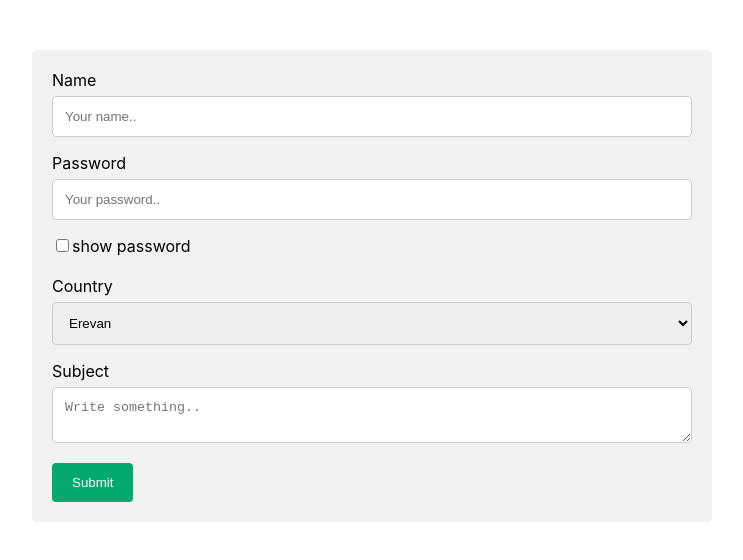
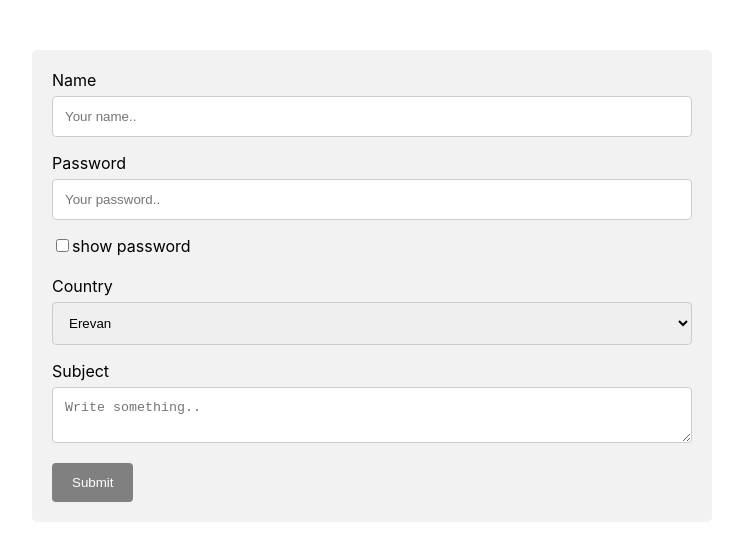
Before and after one commit to MartirosSahakyan/BootCampProject, a React (Create React App) app in the folder ReactIntro/Form/: page / in a window 1280 px wide. Shown: the top 560 px of the page, without its empty margins (268-1011 px from the left). Built offline with nearby package versions, Linux system fonts and the light colour scheme.

Commit message:
feat(Form->App.js): add form validate function

```diff
--- a/ReactIntro/Form/src/App.css
+++ b/ReactIntro/Form/src/App.css
@@ -16,6 +16,16 @@
   border-radius: 4px;
   cursor: pointer;
 }
+.disable_form-submit{
+    background-color: grey;
+  color: white;
+  padding: 12px 20px;
+  border: none;
+  border-radius: 4px;
+  cursor: no-drop;
+}
+
+
 .form-submit:hover {
   background-color: #45a049;
 }
--- a/ReactIntro/Form/src/App.js
+++ b/ReactIntro/Form/src/App.js
@@ -1,59 +1,68 @@
 import React from "react";
 import "./App.css";
 
-const cities = [, 'Hrazdan','Gyumri', 'Erevan', 'Vanadzor','Gavar']
-class App extends React.Component {
-
-  constructor(){
-    super()
-    this.state = {
-      name: '',
-      pass: '',
-      city: 'Erevan',
-      subject: '',
-      isPassShown: false
-    }
+const cities = ["Hrazdan", "Gyumri", "Erevan", "Vanadzor", "Gavar"];
+function isFormFilled(formFields = {}) {
+  return Object.values(formFields).every((el) => String(el).length);
 }
 
-  handleFormSubmit = (evt)=>{
+class App extends React.Component {
+  constructor() {
+    super();
+    this.state = {
+      name: "",
+      pass: "",
+      city: "Erevan",
+      subject: "",
+      isPassShown: false,
+    };
+  }
+
+  handleFormSubmit = (evt, state) => {
+    // console.log(isFormFilled(this.state));
+    if (isFormFilled(state)) {
       console.log(this.state);
-    evt.preventDefault()
     }
-  handleName = ({target: {value}}) => {
+    evt.preventDefault();
+  };
+
+  handleName = ({ target: { value } }) => {
     this.setState({
-      name: value
-    })
-  }
-  handlePassword = ({target: {value}}) => {
+      name: value,
+    });
+  };
+  handlePassword = ({ target: { value } }) => {
     this.setState({
-      pass: value
-    })
-  }
-  handlePassShow = ()=>{
+      pass: value,
+    });
+  };
+  handlePassShow = () => {
     this.setState({
-      isPassShown: !this.state.isPassShown
-    })
-  }
-  handleSubject = ({target: {value}})=>{
+      isPassShown: !this.state.isPassShown,
+    });
+  };
+  handleSubject = ({ target: { value } }) => {
     this.setState({
-      subject: value
-    })
-  }
-  handleCity = ({target: {value}})=>{
+      subject: value,
+    });
+  };
+  handleCity = ({ target: { value } }) => {
     this.setState({
-      city: value
-    })
-  }
-  render (){
-    const {isPassShown, city} = this.state
+      city: value,
+    });
+  };
+
+  render() {
+    const { isPassShown, city } = this.state;
+
     return (
       <div className="App">
         <div className="form-container">
-          <form onSubmit={this.handleFormSubmit}>
+          <form onSubmit={(evt) => this.handleFormSubmit(evt, this.state)}>
             <label>
               Name
               <input
-              required
+                // required
                 className="form-fields"
                 type="text"
                 placeholder="Your name.."
@@ -63,9 +72,9 @@ class App extends React.Component {
             <label>
               Password
               <input
-                required
+                // required
                 className="form-fields"
-                type={isPassShown ? 'text' : "password"}
+                type={isPassShown ? "text" : "password"}
                 placeholder="Your password.."
                 onChange={this.handlePassword}
               />
@@ -77,14 +86,18 @@ class App extends React.Component {
             <br /> <br />
             <label>
               Country
-            <select onChange={this.handleCity} className="form-fields" value={city}>
-              {
-                cities.map((city,index)=>{
-                  return(
-                    <option key={index} value={city}>{city}</option>
-                  )
-                })
-              }
+              <select
+                onChange={this.handleCity}
+                className="form-fields"
+                value={city}
+              >
+                {cities.map((city, index) => {
+                  return (
+                    <option key={index} value={city}>
+                      {city}
+                    </option>
+                  );
+                })}
               </select>
             </label>
             <label>
@@ -95,7 +108,15 @@ class App extends React.Component {
                 onChange={this.handleSubject}
               ></textarea>
             </label>
-            <input className="form-submit" type="submit" />
+            <input
+              disabled={!isFormFilled(this.state)}
+              className={
+                isFormFilled(this.state)
+                  ? "form-submit"
+                  : "disable_form-submit"
+              }
+              type="submit"
+            />
           </form>
         </div>
       </div>
```
Lines whose indentation alone changed are shown as unchanged.
